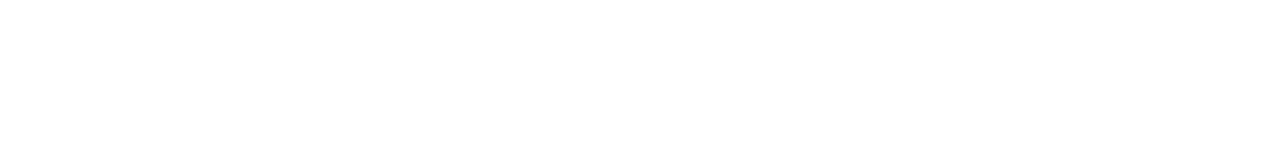
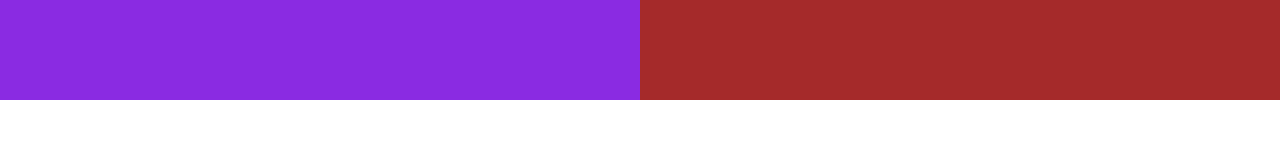
Before and after one commit to LauCost/htmlcss-dropbox, a plain HTML site: page index.html in a window 1280 px wide. Drawn offline with Linux system fonts and the light colour scheme.

Commit message:
Struttura a blocchi per l'header

```diff
--- a/index.html
+++ b/index.html
@@ -5,10 +5,35 @@
     <meta charset="UTF-8">
     <meta http-equiv="X-UA-Compatible" content="IE=edge">
     <meta name="viewport" content="width=device-width, initial-scale=1.0">
+    <link rel="stylesheet" href="style.css">
     <title>Dropbox</title>
 </head>
 
-<body>
+<body class="debug">
+
+    <header class="debug">
+
+        <div class="nav1">
+            <nav>
+
+            </nav>
+        </div>
+
+        <div class="nav2">
+            <nav>
+
+            </nav>
+        </div>
+
+    </header>
+
+    <main>
+
+    </main>
+
+    <footer>
+
+    </footer>
 
 </body>
 
--- a/style.css
+++ b/style.css
@@ -0,0 +1,50 @@
+*{
+    margin: 0;
+    padding: 0;
+    box-sizing: border-box;
+    font-family: 'Catamaran', sans-serif;
+}
+
+.clearfix{
+    display: table;
+    content: "";
+    clear: both;
+}
+/* Header Main Footer */
+header{
+    display: flex;
+    flex-direction: row;
+    position: fixed;
+    width: 100%;
+}
+
+/* /Header Main Footer */
+
+
+
+/* Debug */
+
+.debug > header{
+    height: 100px;
+    background-color: rgb(21, 21, 224);
+}
+
+.debug > .nav1{
+    background-color: blueviolet;
+}
+
+.debug > .nav2{
+    background-color: brown;
+}
+
+/* /Debug */
+
+
+
+/* I nav dell'header */
+.nav1, .nav2{
+    width: 50%;
+    height: 100%;
+}
+
+/* /I nav dell'header */
```
